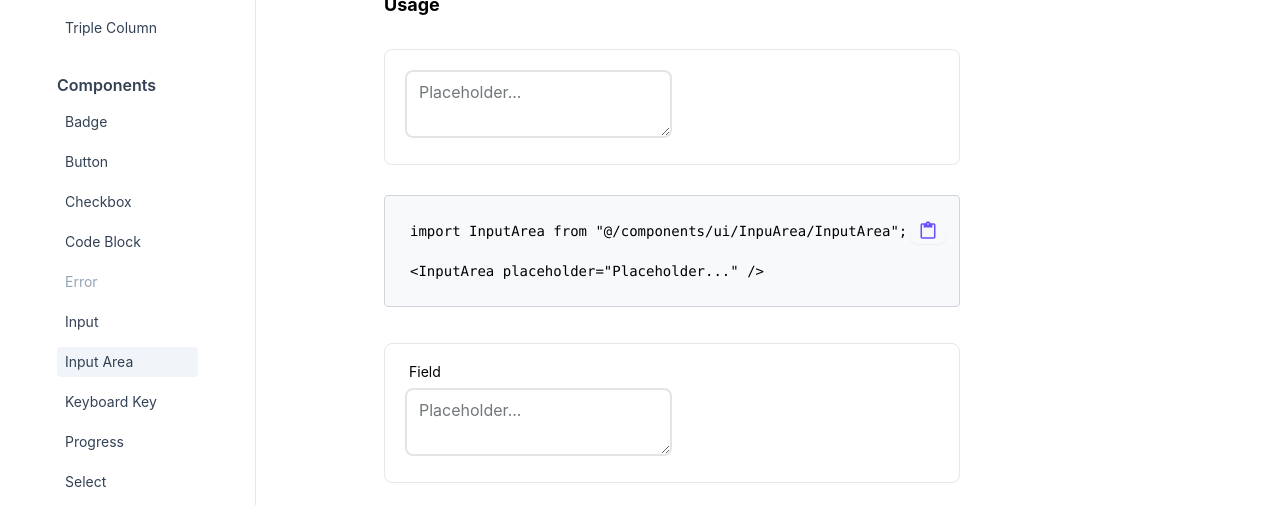
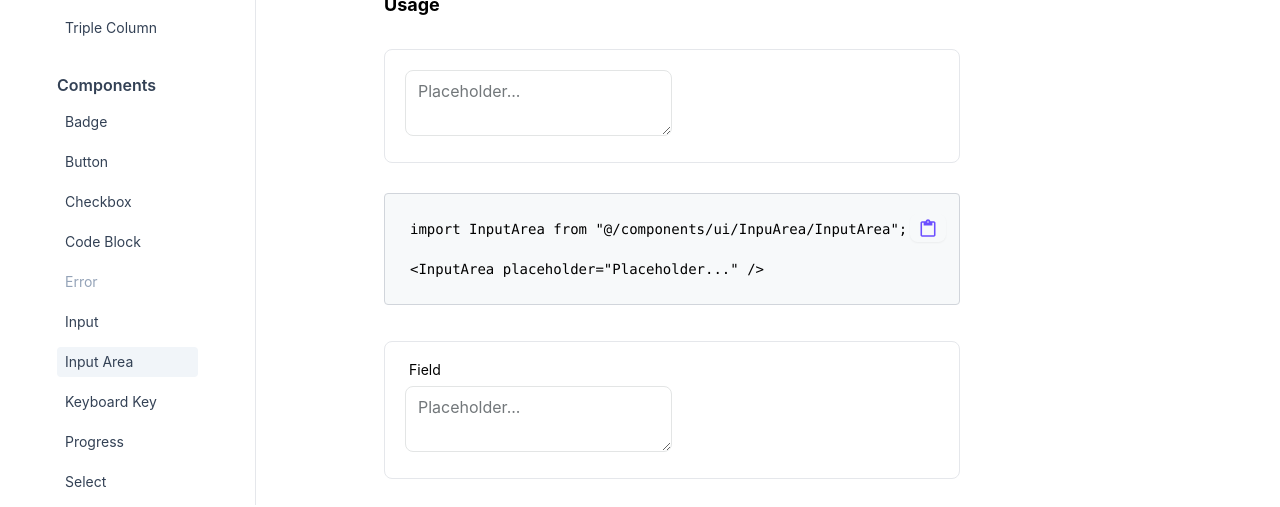
Before and after one commit to elijahnikov/ui, a Next.js app: page /input-area in a window 1280 px wide. Shown: the part 295-802 px from the top of the page. Built offline with nearby package versions, Linux system fonts and the light colour scheme; a web font is replaced by a local one.

Commit message:
changing border to 1px in inputarea

```diff
--- a/src/components/ui/InpuArea/InputArea.tsx
+++ b/src/components/ui/InpuArea/InputArea.tsx
@@ -4,7 +4,7 @@ import { InputHTMLAttributes, TextareaHTMLAttributes } from "react";
 import { AiOutlineCloseCircle } from "react-icons/ai";
 
 const input = cva(
-    ["w-[50%] py-2 px-3", "rounded-lg", "border-[2px]", "outline-none"],
+    ["w-[50%] py-2 px-3", "rounded-lg", "border-[1px]", "outline-none"],
     {
         variants: {
             intent: {
```
